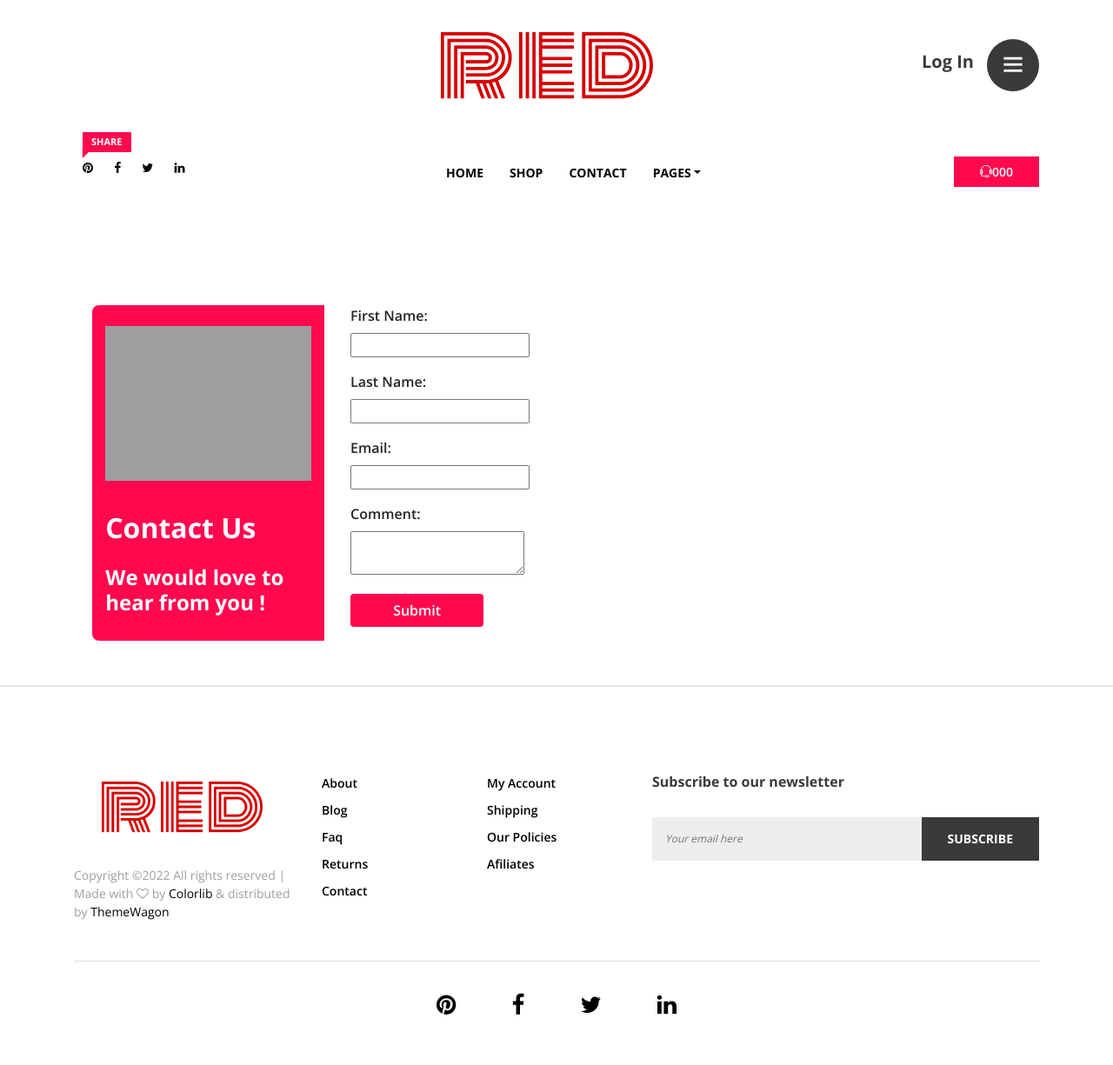
After one commit to Djama1GIT/red, a Django app: template red/main/templates/red/contact.html in a window 1280 px wide. The commit adds this page. Shown: the whole page at 87% size. Run offline with Django 3.2, Linux system fonts and the light colour scheme; the template is opened without the code that fills it: most values are stand-ins (such as "Sample title", 1, 10 or a date in 2020); form fields are guessed from the names that the template uses; some libraries are stand-ins or nearby versions; grey boxes are pictures that could not be loaded.

Commit message:
contact form

```diff
--- a/red/main/admin.py
+++ b/red/main/admin.py
@@ -1,5 +1,5 @@
 from django.contrib import admin
-from .models import Product, Promo, User, Review, Fashion, FashionMini, Hot, Category, SocialMedia, MailingList
+from .models import Product, Promo, User, Review, Fashion, FashionMini, Hot, Category, SocialMedia, MailingList, Comment
 
 admin.site.register(User)
 admin.site.register(Promo)
@@ -11,3 +11,4 @@ admin.site.register(Hot)
 admin.site.register(Category)
 admin.site.register(SocialMedia)
 admin.site.register(MailingList)
+admin.site.register(Comment)
--- a/red/main/static/style.css
+++ b/red/main/static/style.css
@@ -11,3 +11,49 @@
     /* -------------------------------------------------
     ============ PLACE YOUR CUSTOM CSS HERE ============
     ------------------------------------------------- */
+.contact{
+		padding: 4%;
+}
+.contcol{
+    background: #ff084e;
+    border-top-left-radius: 0.5rem;
+    border-bottom-left-radius: 0.5rem;
+}
+.contact-info{
+    margin-top:10%;
+}
+.contact-info img{
+    margin-bottom: 15%;
+}
+.contact-info h2{
+    margin-bottom: 10%;
+    color: #fff;
+}
+.contact-info h4{
+    color: #fff;
+}
+.contact-form label{
+    font-weight:600;
+}
+.contact-form button{
+    background: #ff084e;
+    color: #fff;
+    font-weight: 600;
+    width: 25%;
+}
+.contact-form button:focus{
+    box-shadow:none;
+}
+#id_name, #id_lastname, #id_email, #id_comment{
+    display:block;
+    width:100%;
+    padding:.375rem .75rem;
+    font-size:1rem;
+    line-height:1.5;
+    color:#495057;
+    background-color:#fff;
+    background-clip:padding-box;
+    border:1px solid #ced4da;
+    border-radius:.25rem;
+    transition:border-color .15s ease-in-out,box-shadow .15s ease-in-out
+}
--- a/red/main/templates/red/base.html
+++ b/red/main/templates/red/base.html
@@ -67,6 +67,7 @@
                                 </div>
                                 <!-- Cart & Menu Area -->
                                 <div class="header-cart-menu d-flex align-items-center ml-auto">
+                                    {% if user.authenticated %}
                                     <!-- Cart Area -->
                                         <div class="cart">
                                             <a href="#" id="header-cart-btn" target="_blank"><span class="cart_quantity">2</span> <i class="ti-bag"></i> Your Bag $20</a>
@@ -95,6 +96,11 @@
                                                 </li>
                                             </ul>
                                         </div>
+                                    {% else %}
+                                        <div>
+                                            <h5>Log In</h5>
+                                        </div>
+                                    {% endif %}
                                     <div class="header-right-side-menu ml-15">
                                         <a href="#" id="sideMenuBtn"><i class="ti-menu" aria-hidden="true"></i></a>
                                     </div>
@@ -128,7 +134,7 @@
                                         <ul class="navbar-nav animated" id="nav">
                                             <li class="nav-item active"><a class="nav-link" href="/">Home</a></li>
                                             <li class="nav-item"><a class="nav-link" href="{% url 'shop'%}">Shop</a></li>
-                                            <li class="nav-item"><a class="nav-link" href="#">Contact</a></li>
+                                            <li class="nav-item"><a class="nav-link" href="{% url 'contact' %}">Contact</a></li>
                                             <li class="nav-item dropdown">
                                                 <a class="nav-link dropdown-toggle" href="#" id="karlDropdown" role="button" data-toggle="dropdown" aria-haspopup="true" aria-expanded="false">Pages</a>
                                                 <div class="dropdown-menu" aria-labelledby="karlDropdown">
@@ -179,7 +185,7 @@ Copyright &copy;<script>document.write(new Date().getFullYear());</script> All r
                                 <li><a href="#">Blog</a></li>
                                 <li><a href="#">Faq</a></li>
                                 <li><a href="#">Returns</a></li>
-                                <li><a href="#">Contact</a></li>
+                                <li><a href="{% url 'contact' %}">Contact</a></li>
                             </ul>
                         </div>
                     </div>
--- /dev/null
+++ b/red/main/templates/red/contact.html
@@ -0,0 +1,58 @@
+{% extends 'red/base.html' %}
+{% load static repl %}
+{% block title %}{{ title }}{% endblock %}
+{% block body %}
+<div class="container contact">
+	<div class="row">
+		<div class="col-md-3 contcol">
+			<div class="contact-info">
+				<img src="https://image.ibb.co/kUASdV/contact-image.png" alt="image"/>
+				<h2>Contact Us</h2>
+				<h4>We would love to hear from you !</h4>
+			</div>
+		</div>
+		<div class="col-md-9">
+            <form action="{% url 'contact' %}" method="post">
+                {% csrf_token %}
+
+                <div class="contact-form">
+
+                    <div class="form-group">
+                      <label class="control-label col-sm-2">First Name:</label>
+                      <div class="col-sm-10">
+                          {{ form.name }}
+                      </div>
+                    </div>
+                    <div class="form-group">
+                      <label class="control-label col-sm-2">Last Name:</label>
+                      <div class="col-sm-10">
+                          {{ form.lastname }}
+                      </div>
+                    </div>
+                    <div class="form-group">
+                      <label class="control-label col-sm-2">Email:</label>
+                      <div class="col-sm-10">
+                          {{ form.email }}
+                      </div>
+                    </div>
+                    <div class="form-group">
+                      <label class="control-label col-sm-2">Comment:</label>
+                      <div class="col-sm-10">
+                          {{ form.comment }}
+                          <!--<textarea class="form-control" rows="5" id="comment"></textarea>-->
+                      </div>
+                    </div>
+
+                    <div class="form-group">
+                      <div class="col-sm-offset-2 col-sm-10">
+                        <button type="submit" class="submit btn btn-default">Submit</button>
+                      </div>
+                    </div>
+                </div>
+
+            </form>
+		</div>
+	</div>
+</div>
+
+{% endblock %}
--- a/red/main/urls.py
+++ b/red/main/urls.py
@@ -1,5 +1,5 @@
 from django.urls import path, include
-from .views import MainView, CartView, CheckoutView, ProdDetailsView, ShopView, SubsribeView
+from .views import MainView, CartView, CheckoutView, ProdDetailsView, ShopView, SubsribeView, ContactView
 
 urlpatterns = [
                   path('', MainView, name='index'),
@@ -11,5 +11,6 @@ urlpatterns = [
                   path('Shop/<cat>/', ShopView),
                   path('Shop/', ShopView, name='shop'),
                   path('Subscribe/', SubsribeView, name='subscribe'),
+                  path('Contact/', ContactView, name='contact'),
                   path('__debug__/', include('debug_toolbar.urls')),
               ]
```
Also changed, not shown: red/main/forms.py (added, +8 -0 lines), red/main/models.py (+10 -0 lines), red/main/views.py (+19 -2 lines), red/db.sqlite3, red/main/static/img/product-img/majeure.png (added), red/main/static/img/product-img/majeure2.png (added). Lines whose indentation alone changed are shown as unchanged.
